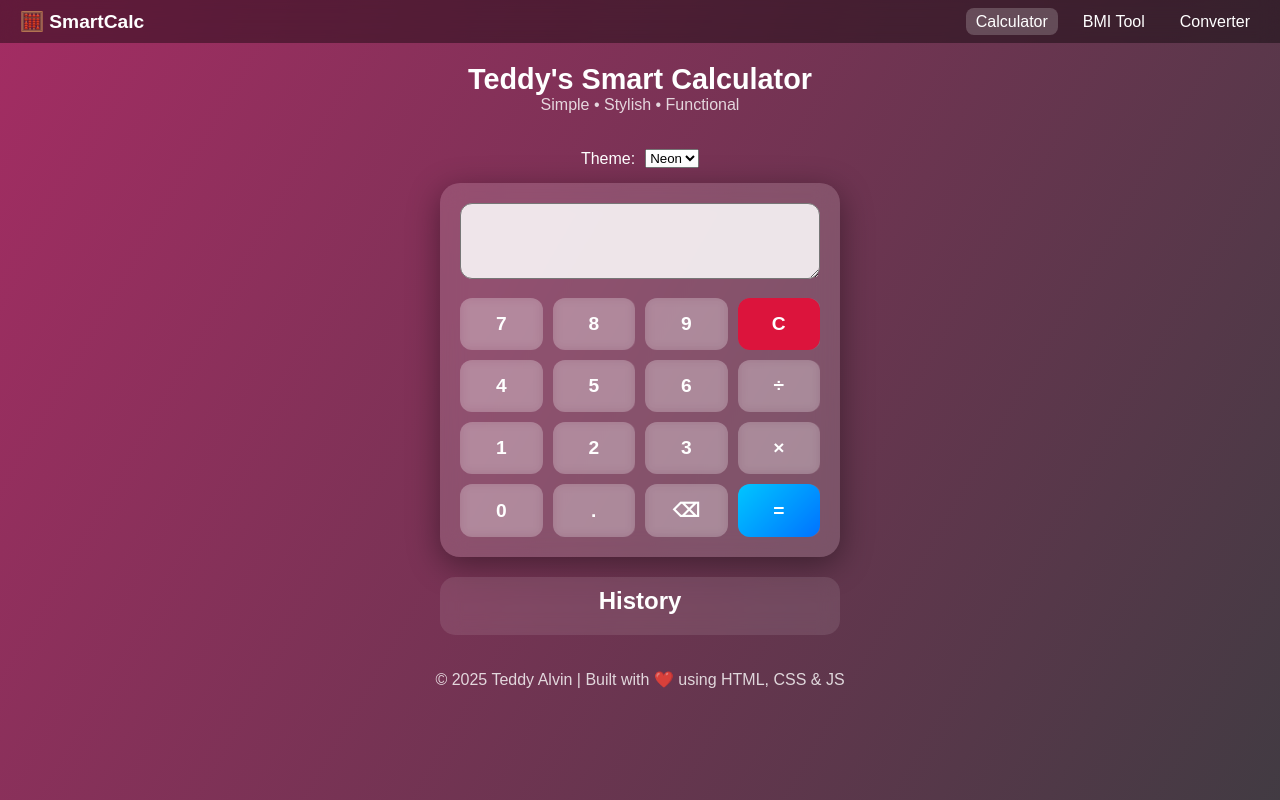
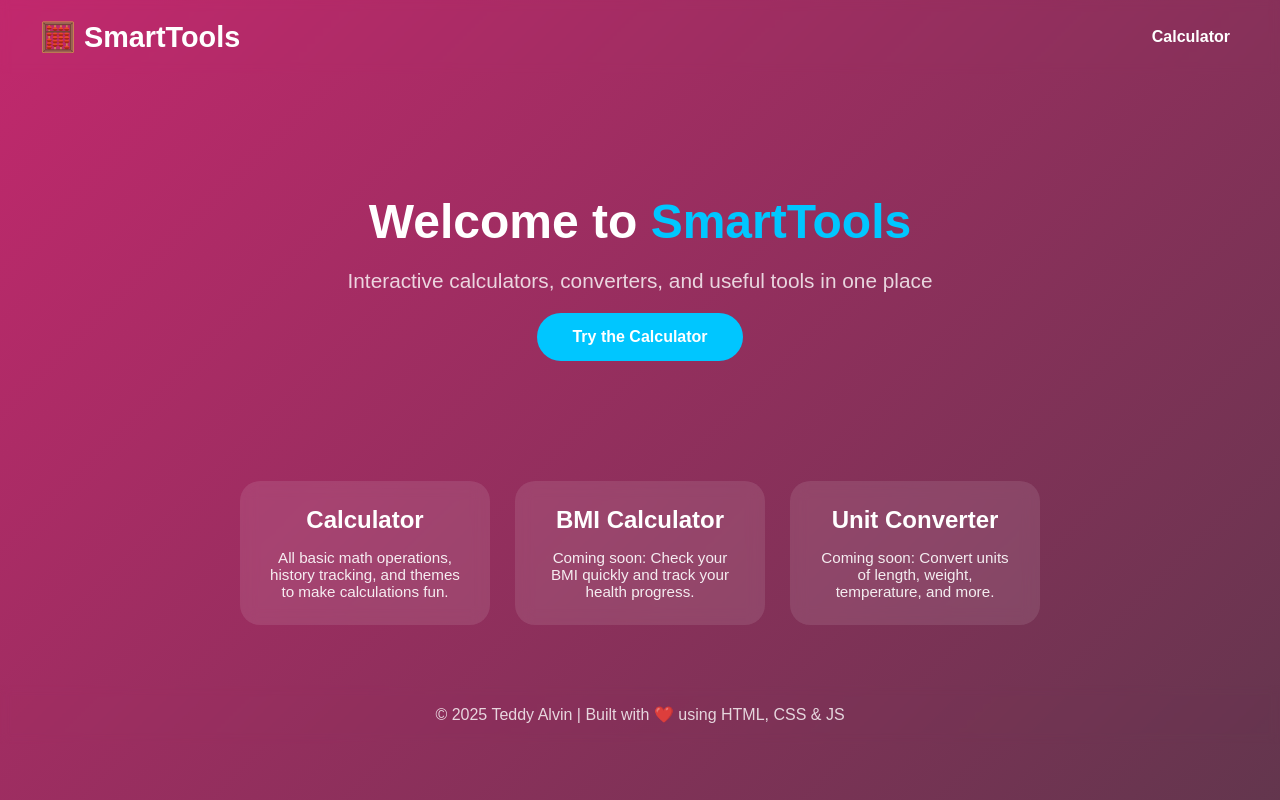
Before and after one commit to CodeCipherX-web/calculator, a plain HTML site: page index.html in a window 1280 px wide. Drawn offline with Linux system fonts and the light colour scheme.

Commit message:
just added some files

```diff
--- /dev/null
+++ b/calculator.css
@@ -0,0 +1,77 @@
+/* Reset */
+* { margin:0; padding:0; box-sizing:border-box; }
+body { font-family:"Poppins", sans-serif; transition: background 0.5s, color 0.5s; }
+
+/* Navigation */
+nav {
+  display:flex; justify-content:space-between; align-items:center;
+  padding:15px 30px; background: rgba(0,0,0,0.4); backdrop-filter:blur(10px);
+}
+nav .logo { font-weight:700; font-size:1.5rem; color:white; }
+nav ul { list-style:none; display:flex; gap:15px; }
+nav ul li a { text-decoration:none; color:white; font-weight:600; transition:0.3s; }
+nav ul li a:hover { opacity:0.7; }
+
+/* Header */
+header { text-align:center; padding:20px; color:white; }
+header h1{ font-size:1.8rem; }
+header p{ opacity:0.8; }
+
+/* Theme Switcher */
+.theme-switcher { display:flex; justify-content:center; align-items:center; margin:15px 0; color:white; gap:10px; }
+
+/* Calculator */
+.calculator {
+  max-width:400px; margin:0 auto; background: rgba(255,255,255,0.15); backdrop-filter:blur(12px);
+  border-radius:20px; padding:20px; box-shadow:0 8px 32px rgba(0,0,0,0.4);
+}
+
+#display {
+  width:100%; min-height:60px; font-size:1.5rem; border-radius:12px;
+  padding:10px; margin-bottom:15px; text-align:right; background:rgba(255,255,255,0.85); font-weight:bold;
+}
+
+/* Buttons */
+.buttons { display:grid; grid-template-columns:repeat(4,1fr); gap:10px; }
+button {
+  padding:15px; font-size:1.2rem; font-weight:bold; border:none; border-radius:12px;
+  cursor:pointer; background:rgba(255,255,255,0.2); color:white; backdrop-filter:blur(5px);
+  transition: transform 0.1s, background 0.3s, box-shadow 0.3s;
+}
+button:hover { transform:scale(1.07); background:rgba(255,255,255,0.3); }
+button.clear{ background:crimson; }
+button.equals{ background:linear-gradient(135deg,#00c6ff,#0072ff); }
+
+/* History */
+.history-panel {
+  max-width:400px; margin:20px auto; padding:10px; border-radius:15px;
+  background: rgba(255,255,255,0.1); color:white; backdrop-filter:blur(10px);
+}
+.history-panel h2{ text-align:center; margin-bottom:10px; }
+#history{ max-height:150px; overflow-y:auto; font-family:monospace; }
+#history p{ margin:5px 0; }
+
+/* Footer */
+footer{ text-align:center; padding:15px; opacity:0.8; }
+
+/* Themes */
+body.neon{ background: linear-gradient(120deg, #ff512f,#dd2476,#1f4037); background-size:400% 400%; animation:gradientBG 12s ease infinite; }
+@keyframes gradientBG{ 0%{background-position:0% 50%} 50%{background-position:100% 50%} 100%{background-position:0% 50%} }
+body.dark{ background:#111; color:#eee; }
+body.light{ background:#f0f0f0; color:#222; }
+body.light .calculator { background:#ffffffcc; box-shadow:0 4px 15px rgba(0,0,0,0.1); }
+body.light #display { background:#f1f1f1; color:#222; }
+body.light .buttons button{ background:#e0e0e0; color:#222; box-shadow:0 2px 5px rgba(0,0,0,0.1);}
+body.light .buttons button:hover{ background:#d5d5d5; transform:scale(1.05);}
+body.light button.clear{ background:#ff4d4d; color:white; }
+body.light button.equals{ background:linear-gradient(135deg,#0072ff,#00c6ff); color:white; }
+body.light .history-panel{ background:#fff; color:#222; box-shadow:0 2px 10px rgba(0,0,0,0.1);}
+body.light #history p{ color:#333; }
+
+/* Responsive */
+@media(max-width:480px){
+  .buttons{ gap:8px; }
+  button{ font-size:1rem; padding:12px; }
+  header h1{ font-size:1.4rem; }
+  header p{ font-size:1rem; }
+}
--- a/index.html
+++ b/index.html
@@ -1,80 +1,51 @@
 <!DOCTYPE html>
 <html lang="en">
 <head>
-  <meta charset="UTF-8" />
-  <meta name="viewport" content="width=device-width, initial-scale=1.0" />
-  <title>Teddy's Smart Calculator 🧮</title>
-  <link rel="stylesheet" href="style.css" />
+  <meta charset="UTF-8">
+  <meta name="viewport" content="width=device-width, initial-scale=1.0">
+  <title>Teddy’s Smart Tools</title>
+  <link rel="stylesheet" href="style.css">
 </head>
+<body>
+  <!-- Floating Shapes -->
+  <div class="shapes">
+    <span></span><span></span><span></span><span></span><span></span>
+  </div>
 
-<body class="neon">
-  <!-- 🌐 Navigation -->
+  <!-- Navigation -->
   <nav>
-    <div class="logo">🧮 SmartCalc</div>
+    <div class="logo">🧮 SmartTools</div>
     <ul>
-      <li><a href="index.html" class="active">Calculator</a></li>
-      <li><a href="#">BMI Tool</a></li>
-      <li><a href="#">Converter</a></li>
+      <li><a href="calculator.html">Calculator</a></li>
     </ul>
   </nav>
 
-  <!-- 🧠 Header -->
-  <header>
-    <h1>Teddy's Smart Calculator</h1>
-    <p>Simple • Stylish • Functional</p>
-  </header>
+  <!-- Hero Section -->
+  <section class="hero">
+    <h1 class="hero-title">Welcome to <span>SmartTools</span></h1>
+    <p class="hero-subtitle">Interactive calculators, converters, and useful tools in one place</p>
+    <a href="calculator.html" class="btn">Try the Calculator</a>
+  </section>
 
-  <!-- 🌓 Theme Switcher -->
-  <div class="theme-switcher">
-    <label for="theme">Theme:</label>
-    <select id="theme" onchange="changeTheme(this.value)">
-      <option value="neon" selected>Neon</option>
-      <option value="dark">Dark</option>
-      <option value="light">Light</option>
-    </select>
-  </div>
+  <!-- Features Section -->
+  <section class="features">
+    <div class="feature">
+      <h2>Calculator</h2>
+      <p>All basic math operations, history tracking, and themes to make calculations fun.</p>
+    </div>
+    <div class="feature">
+      <h2>BMI Calculator</h2>
+      <p>Coming soon: Check your BMI quickly and track your health progress.</p>
+    </div>
+    <div class="feature">
+      <h2>Unit Converter</h2>
+      <p>Coming soon: Convert units of length, weight, temperature, and more.</p>
+    </div>
+  </section>
 
-  <!-- 🧮 Calculator -->
-  <div class="calculator">
-    <textarea id="display" readonly></textarea>
-
-    <div class="buttons">
-      <button onclick="appendValue('7')">7</button>
-      <button onclick="appendValue('8')">8</button>
-      <button onclick="appendValue('9')">9</button>
-      <button class="clear" onclick="clearDisplay()">C</button>
-
-      <button onclick="appendValue('4')">4</button>
-      <button onclick="appendValue('5')">5</button>
-      <button onclick="appendValue('6')">6</button>
-      <button onclick="appendValue('/')">÷</button>
-
-      <button onclick="appendValue('1')">1</button>
-      <button onclick="appendValue('2')">2</button>
-      <button onclick="appendValue('3')">3</button>
-      <button onclick="appendValue('*')">×</button>
-
-      <button onclick="appendValue('0')">0</button>
-      <button onclick="appendValue('.')">.</button>
-      <button onclick="backspace()">⌫</button>
-      <button class="equals" onclick="calculate()">=</button>
-    </div>
-  </div>
-
-  <!-- 📜 History Panel -->
-  <div class="history-panel">
-    <h2>History</h2>
-    <div id="history"></div>
-  </div>
-
-  <!-- 📝 Footer -->
+  <!-- Footer -->
   <footer>
     <p>© 2025 Teddy Alvin | Built with ❤️ using HTML, CSS & JS</p>
   </footer>
-
-  <!-- Click Sound -->
-  <audio id="clickSound" src="https://cdn.pixabay.com/download/audio/2022/03/15/audio_b7c99558ef.mp3?filename=click-124467.mp3"></audio>
-
-  <script src="script.js"></script>
 </body>
 </html>
--- a/script.js
+++ /dev/null
@@ -1,72 +0,0 @@
-const display = document.getElementById("display");
-const historyDiv = document.getElementById("history");
-const clickSound = document.getElementById("clickSound");
-
-// 🔢 Add values
-function appendValue(val) {
-  display.value += val;
-  playClick();
-}
-
-// 🧼 Clear
-function clearDisplay() {
-  display.value = "";
-  playClick();
-}
-
-// ⌫ Backspace
-function backspace() {
-  display.value = display.value.slice(0, -1);
-  playClick();
-}
-
-// 🧮 Calculate
-function calculate() {
-  let expression = display.value;
-  if (!/^[0-9+\-*/.() ]+$/.test(expression)) {
-    display.value = "Math Error";
-    return;
-  }
-  try {
-    let result = new Function(`return ${expression}`)();
-    if (!isFinite(result)) throw new Error();
-    display.value = result;
-    addToHistory(expression, result);
-  } catch {
-    display.value = "Math Error";
-  }
-  playClick();
-}
-
-// 📜 Add to history
-function addToHistory(expr, result) {
-  const entry = document.createElement("p");
-  entry.textContent = `${expr} = ${result}`;
-  historyDiv.prepend(entry);
-}
-
-// 🌓 Change Theme
-function changeTheme(theme) {
-  document.body.className = theme;
-}
-
-// 🔊 Click Sound
-function playClick() {
-  clickSound.currentTime = 0;
-  clickSound.play();
-}
-
-// ⌨ Keyboard Support
-document.addEventListener("keydown", (e) => {
-  const key = e.key;
-  if (!isNaN(key) || ['+', '-', '*', '/', '.'].includes(key)) {
-    appendValue(key);
-  } else if (key === "Enter") {
-    e.preventDefault();
-    calculate();
-  } else if (key === "Backspace") {
-    backspace();
-  } else if (key.toLowerCase() === "c") {
-    clearDisplay();
-  }
-});
--- a/style.css
+++ b/style.css
@@ -1,163 +1,95 @@
-/* 🌍 General Reset */
-* { margin: 0; padding: 0; box-sizing: border-box; }
-body { font-family: "Poppins", sans-serif; transition: background 0.5s, color 0.5s; }
+/* Reset */
+* { margin:0; padding:0; box-sizing:border-box; font-family:"Poppins", sans-serif; }
 
-/* 🧭 Navigation */
-nav {
-  display: flex;
-  justify-content: space-between;
-  align-items: center;
-  padding: 10px 20px;
-  background: rgba(0,0,0,0.4);
-  backdrop-filter: blur(10px);
-}
-nav .logo { font-weight: 700; font-size: 1.2rem; color: white; }
-nav ul { list-style: none; display: flex; gap: 15px; }
-nav ul li a {
-  color: white; text-decoration: none; padding: 5px 10px; border-radius: 8px;
-  transition: background 0.3s;
-}
-nav ul li a:hover, nav ul li a.active {
-  background: rgba(255,255,255,0.2);
+/* Body & Animated Background */
+body {
+  min-height:100vh;
+  overflow-x:hidden;
+  background: linear-gradient(135deg, #ff512f, #dd2476, #1f4037);
+  background-size: 400% 400%;
+  animation: gradientBG 15s ease infinite;
+  color:white;
 }
 
-/* 🧠 Header */
-header {
-  text-align: center;
-  padding: 20px;
-  color: white;
-}
-header h1 { font-size: 1.8rem; }
-header p { opacity: 0.8; }
-
-/* 🌓 Theme Switcher */
-.theme-switcher {
-  display: flex;
-  justify-content: center;
-  align-items: center;
-  margin: 15px 0;
-  color: white;
-  gap: 10px;
-}
-
-/* 🧮 Calculator */
-.calculator {
-  max-width: 400px;
-  margin: 0 auto;
-  background: rgba(255, 255, 255, 0.15);
-  backdrop-filter: blur(12px);
-  border-radius: 20px;
-  padding: 20px;
-  box-shadow: 0 8px 32px rgba(0, 0, 0, 0.4);
-}
-
-#display {
-  width: 100%;
-  min-height: 60px;
-  font-size: 1.5rem;
-  border-radius: 12px;
-  padding: 10px;
-  margin-bottom: 15px;
-  text-align: right;
-  background: rgba(255,255,255,0.85);
-  font-weight: bold;
-}
-
-/* Buttons */
-.buttons {
-  display: grid;
-  grid-template-columns: repeat(4, 1fr);
-  gap: 10px;
-}
-
-button {
-  padding: 15px;
-  font-size: 1.2rem;
-  font-weight: bold;
-  border: none;
-  border-radius: 12px;
-  cursor: pointer;
-  background: rgba(255,255,255,0.2);
-  color: white;
-  backdrop-filter: blur(5px);
-  transition: transform 0.1s, background 0.3s, box-shadow 0.3s;
-}
-button:hover {
-  transform: scale(1.07);
-  background: rgba(255,255,255,0.3);
-}
-button.clear { background: crimson; }
-button.equals { background: linear-gradient(135deg, #00c6ff, #0072ff); }
-
-/* 📜 History Panel */
-.history-panel {
-  max-width: 400px;
-  margin: 20px auto;
-  padding: 10px;
-  border-radius: 15px;
-  background: rgba(255, 255, 255, 0.1);
-  color: white;
-  backdrop-filter: blur(10px);
-}
-.history-panel h2 { text-align: center; margin-bottom: 10px; }
-#history { max-height: 150px; overflow-y: auto; font-family: monospace; }
-#history p { margin: 5px 0; }
-
-/* 📝 Footer */
-footer {
-  text-align: center;
-  padding: 15px;
-  color: white;
-  opacity: 0.8;
-  margin-top: 20px;
-}
-
-/* 🌈 Themes */
-
-/* Neon Background */
-body.neon {
-  background: linear-gradient(120deg, #ff512f, #dd2476, #1f4037);
-  background-size: 400% 400%;
-  animation: gradientBG 12s ease infinite;
-}
+/* Gradient Animation */
 @keyframes gradientBG {
   0% { background-position: 0% 50%; }
   50% { background-position: 100% 50%; }
   100% { background-position: 0% 50%; }
 }
 
-/* Dark Mode */
-body.dark {
-  background: #111;
-  color: #eee;
+/* Floating Shapes */
+.shapes span {
+  position:absolute;
+  display:block;
+  width:20px; height:20px;
+  background: rgba(255,255,255,0.2);
+  border-radius:50%;
+  animation: float 10s linear infinite;
+}
+.shapes span:nth-child(1){ left:10%; animation-duration:12s; }
+.shapes span:nth-child(2){ left:30%; animation-duration:15s; width:25px; height:25px;}
+.shapes span:nth-child(3){ left:50%; animation-duration:18s; width:18px; height:18px;}
+.shapes span:nth-child(4){ left:70%; animation-duration:20s; width:22px; height:22px;}
+.shapes span:nth-child(5){ left:90%; animation-duration:16s; width:30px; height:30px;}
+
+@keyframes float {
+  0% { transform: translateY(0) rotate(0deg); }
+  50% { transform: translateY(-300px) rotate(180deg); }
+  100% { transform: translateY(0) rotate(360deg); }
 }
 
-/* Light Mode */
-body.light {
-  background: #f0f0f0;
-  color: #222;
+/* Navigation */
+nav {
+  display:flex; justify-content:space-between; align-items:center;
+  padding:20px 40px; position:relative; z-index:10;
+  backdrop-filter:blur(5px);
 }
-body.light .calculator { background: #ffffffcc; box-shadow: 0 4px 15px rgba(0,0,0,0.1); }
-body.light #display { background: #f1f1f1; color: #222; }
-body.light .buttons button {
-  background: #e0e0e0; color: #222; backdrop-filter: none;
-  box-shadow: 0 2px 5px rgba(0,0,0,0.1);
+nav .logo{ font-size:1.8rem; font-weight:700; }
+nav ul { list-style:none; display:flex; gap:20px; }
+nav ul li a { text-decoration:none; color:white; font-weight:600; padding:5px 10px; transition:0.3s; }
+nav ul li a:hover { background:rgba(255,255,255,0.2); border-radius:8px; }
+
+/* Hero Section */
+.hero {
+  text-align:center;
+  padding:120px 20px 60px 20px;
+  position:relative; z-index:10;
 }
-body.light .buttons button:hover { background: #d5d5d5; transform: scale(1.05); }
-body.light button.clear { background: #ff4d4d; color: white; }
-body.light button.equals { background: linear-gradient(135deg, #0072ff, #00c6ff); color: white; }
-body.light .history-panel { background: #fff; color: #222; box-shadow: 0 2px 10px rgba(0,0,0,0.1); }
-body.light #history p { color: #333; }
-body.light .theme-switcher { color: #222; }
-body.light nav { background: #ffffffdd; color: #222; }
-body.light nav .logo { color: #222; }
-body.light nav ul li a { color: #222; }
-body.light nav ul li a:hover, body.light nav ul li a.active { background: rgba(0,0,0,0.1); }
+.hero-title {
+  font-size:3rem;
+  animation: fadeInUp 1.5s ease forwards;
+}
+.hero-title span { color:#00c6ff; }
+.hero-subtitle { margin:20px 0; font-size:1.3rem; opacity:0.8; animation: fadeInUp 2s ease forwards; }
+.btn {
+  display:inline-block; padding:15px 35px; background:#00c6ff; color:white;
+  border-radius:50px; font-weight:600; text-decoration:none;
+  transition:0.3s; animation: fadeInUp 2.5s ease forwards;
+}
+.btn:hover{ background:#0072ff; transform:scale(1.05); }
 
-/* 📱 Responsive */
-@media (max-width: 480px) {
-  nav ul { display: none; }
-  header h1 { font-size: 1.4rem; }
-  .buttons { gap: 8px; }
-  button { font-size: 1rem; padding: 12px; }
+/* Features Section */
+.features{
+  display:flex; flex-wrap:wrap; justify-content:center; gap:25px; padding:60px 20px;
+  position:relative; z-index:10;
 }
+.feature{
+  background: rgba(255,255,255,0.1); backdrop-filter:blur(8px);
+  padding:25px; border-radius:20px; width:250px; text-align:center;
+  transition:0.3s;
+}
+.feature:hover{
+  transform:translateY(-10px); background: rgba(255,255,255,0.15);
+}
+.feature h2{ margin-bottom:15px; }
+.feature p{ font-size:0.95rem; opacity:0.9; }
+
+/* Footer */
+footer{
+  text-align:center; padding:20px; opacity:0.8; backdrop-filter:blur(5px); position:relative; z-index:10;
+}
+
+/* Animations */
+@keyframes fadeInUp{
+  0%{opacity:0; transform:transl
```
Also changed, not shown: calculator.html (added, +78 -0 lines), calculator.js (added, +52 -0 lines).
